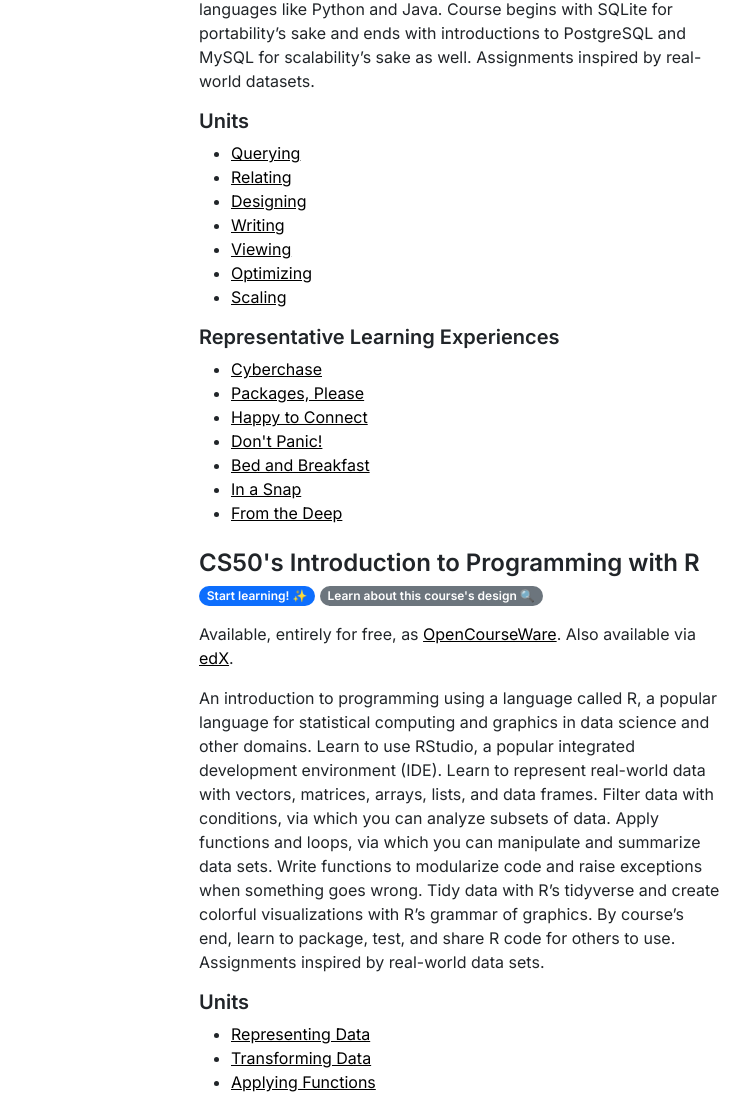
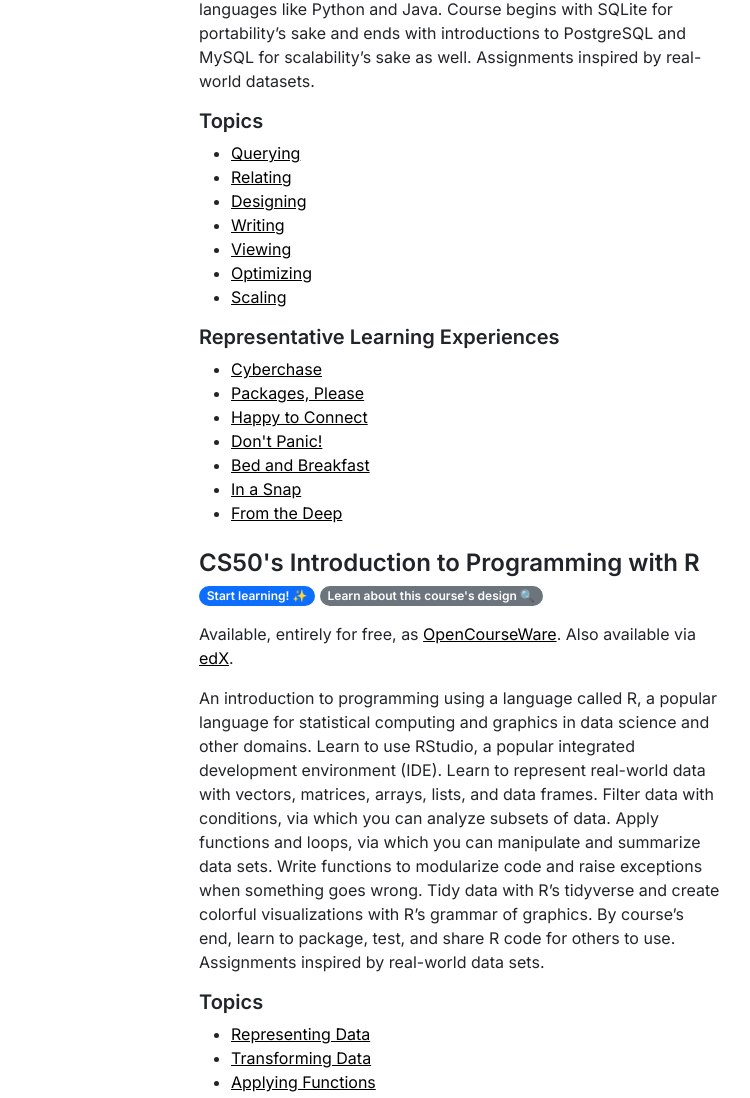
Before and after one commit to CarterZenke/jekyll-carterzenke.me, a Jekyll site: the page built from courses/index.html, in a window 1280 px wide. Shown: the part 788-1886 px from the top of the page, without its empty margins (180-930 px from the left). Built offline with Jekyll 4.4.1, drawn with Linux system fonts in a browser that asks for light colours; nearby versions of some CDN libraries; comment, search, counter and statistics services are not loaded.

Commit message:
Rename from Units to Topics

```diff
--- a/courses/index.html
+++ b/courses/index.html
@@ -13,7 +13,7 @@
             </p>
             <p>Available, entirely for free, as <a href="https://cs50.harvard.edu/sql">OpenCourseWare</a>. Also available via <a href="https://cs50.edx.org/sql">edX</a>.
             <p>An introduction to databases using a language called SQL. Learn how to create, read, update, and delete data with relational databases, which store data in rows and columns. Learn how to model real-world entities and relationships among them using tables with appropriate types, triggers, and constraints. Learn how to normalize data to eliminate redundancies and reduce potential for errors. Learn how to join tables together using primary and foreign keys. Learn how to automate searches with views and expedite searches with indexes. Learn how to connect SQL with other languages like Python and Java. Course begins with SQLite for portability’s sake and ends with introductions to PostgreSQL and MySQL for scalability’s sake as well. Assignments inspired by real-world datasets.</p>
-            <h5 style="font-weight: 600">Units</h5>
+            <h5 style="font-weight: 600">Topics</h5>
             <ul>
                 <li><a href="https://cs50.harvard.edu/sql/2024/weeks/0">Querying</a></li>
                 <li><a href="https://cs50.harvard.edu/sql/2024/weeks/1">Relating</a></li>
@@ -42,7 +42,7 @@
             </p>
             <p>Available, entirely for free, as <a href="https://cs50.harvard.edu/r">OpenCourseWare</a>. Also available via <a href="https://cs50.edx.org/r">edX</a>.</p>
             <p>An introduction to programming using a language called R, a popular language for statistical computing and graphics in data science and other domains. Learn to use RStudio, a popular integrated development environment (IDE). Learn to represent real-world data with vectors, matrices, arrays, lists, and data frames. Filter data with conditions, via which you can analyze subsets of data. Apply functions and loops, via which you can manipulate and summarize data sets. Write functions to modularize code and raise exceptions when something goes wrong. Tidy data with R’s tidyverse and create colorful visualizations with R’s grammar of graphics. By course’s end, learn to package, test, and share R code for others to use. Assignments inspired by real-world data sets.</p>
-            <h5 style="font-weight: 600">Units</h5>
+            <h5 style="font-weight: 600">Topics</h5>
             <ul>
                 <li><a href="https://cs50.harvard.edu/r/2024/weeks/1">Representing Data</a></li>
                 <li><a href="https://cs50.harvard.edu/r/2024/weeks/2">Transforming Data</a></li>
```
